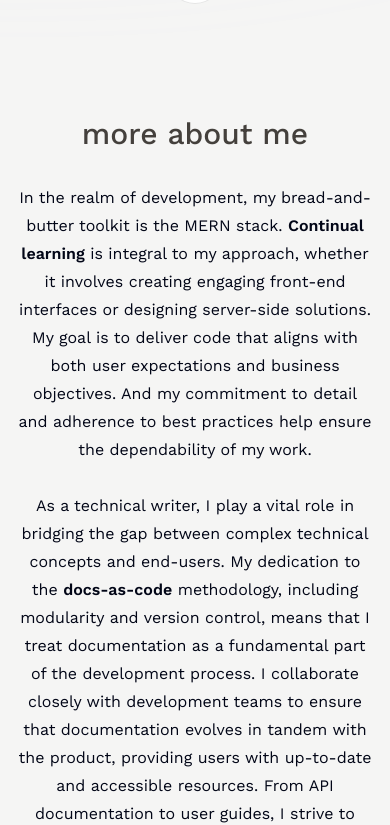
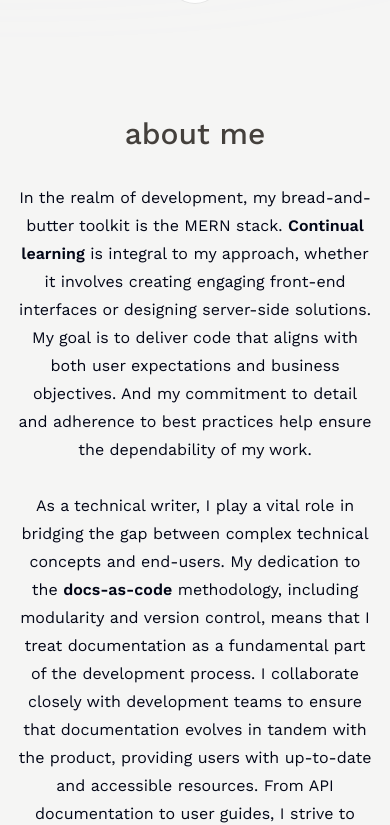
Before and after one commit to peterjunpark/portfolio, a Next.js app: page / in a window 390 px wide. Shown: the part 842-1667 px from the top of the page. Built offline with nearby package versions, Linux system fonts and the light colour scheme; no server answers.

Commit message:
Fix responsiveness bugs

```diff
--- a/app/layout.tsx
+++ b/app/layout.tsx
@@ -21,7 +21,7 @@ export default function RootLayout({
   return (
     <html lang="en" className="!scroll-smooth">
       <body
-        className={`${inter.className} relative bg-stone-100 pt-24 text-slate-950 sm:pt-32`}
+        className={`${inter.className} relative overflow-x-hidden bg-stone-100 pt-24 text-slate-950 sm:pt-32`}
       >
         <ActiveSectionContextProvider>
           <Nav />
--- a/components/sections/about.tsx
+++ b/components/sections/about.tsx
@@ -20,7 +20,7 @@ export default function About() {
       transition={{ delay: 0.175 }}
       className="sectionEndMargin max-w-[45rem] scroll-mt-32 text-center leading-7"
     >
-      <SectionHeading>More about me</SectionHeading>
+      <SectionHeading>About me</SectionHeading>
       <p className="mb-3">
         In the realm of development, my bread-and-butter toolkit is the MERN
         stack. <span className="font-semibold">Continual learning</span> is
--- a/components/sections/projects.tsx
+++ b/components/sections/projects.tsx
@@ -10,7 +10,7 @@ import Project from "@/components/atoms/project";
 export default function Projects() {
   const { ref } = useSectionInView({
     section: "projects",
-    activeThreshold: 0.7,
+    activeThreshold: 0.4,
   });
 
   return (
--- a/components/sections/skills.tsx
+++ b/components/sections/skills.tsx
@@ -39,7 +39,7 @@ export default function Skills() {
             }}
             custom={index}
             key={index}
-            className="rounded-xl border border-black/[0.3] bg-white px-5 py-3"
+            className="borderDim rounded-xl border bg-white px-5 py-3"
           >
             {skill}
           </motion.li>
```
